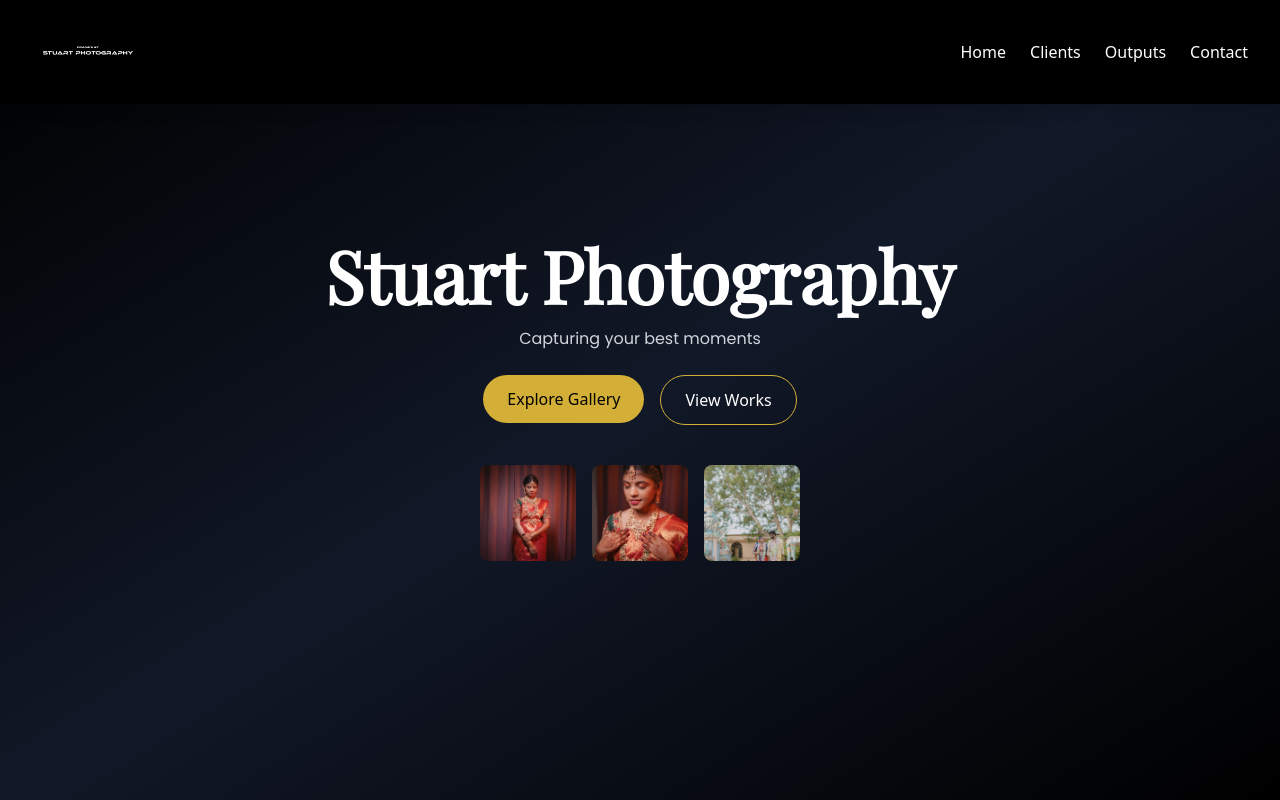
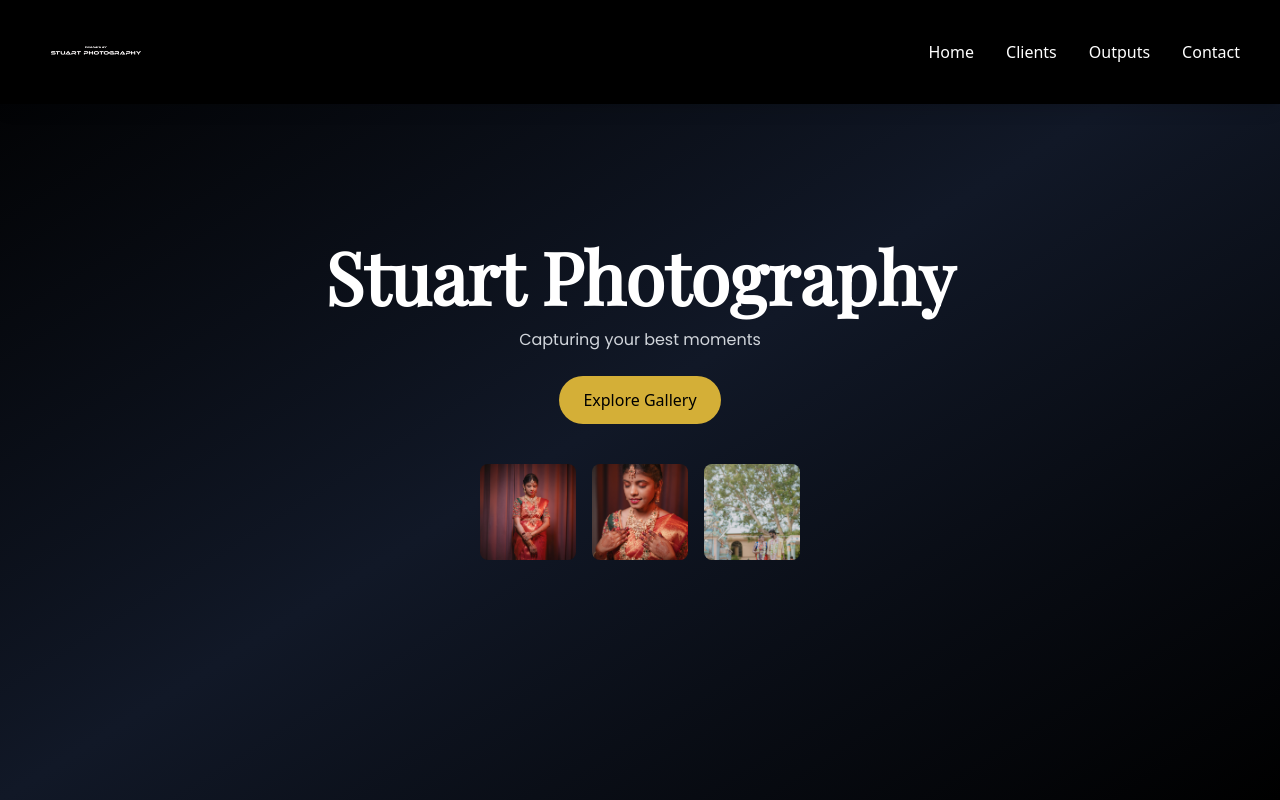
Before and after one commit to anantharjun672001-a11y/StuartPhotography, a React (Vite) app: page / in a window 1280 px wide. Built offline with nearby package versions, Linux system fonts and the light colour scheme.

Commit message:
navbar designed as mobile responsive then youtube link added in contact,footer page then removed view works option because the client said

```diff
--- a/src/components/Footer.jsx
+++ b/src/components/Footer.jsx
@@ -1,4 +1,4 @@
-import { FaInstagram, FaWhatsapp, FaEnvelope } from "react-icons/fa";
+import { FaInstagram, FaWhatsapp, FaEnvelope , FaYoutube } from "react-icons/fa";
 
 const Footer = () => {
   return (
@@ -46,6 +46,16 @@ const Footer = () => {
           <FaEnvelope className="text-[#D4AF37]" />
         </a>
 
+        {/* YouTube */}
+        <a
+          href="https://youtube.com/@stuartphotographystudio?si=yY2Y1wOmNAAmcRFk"
+          target="_blank"
+          rel="noopener noreferrer"
+          className="hover:scale-110 transition"
+        >
+          <FaYoutube className="text-red-500" />
+        </a>
+
       </div>
 
       {/* DETAILS */}
--- a/src/components/Navbar.jsx
+++ b/src/components/Navbar.jsx
@@ -3,9 +3,10 @@ import { useLocation } from "react-router-dom";
 
 const Navbar = () => {
   const [scrolled, setScrolled] = useState(false);
+  const [menuOpen, setMenuOpen] = useState(false);
   const location = useLocation();
 
-  const isLanding = location.pathname === "/landing"; // landing check
+  const isLanding = location.pathname === "/landing";
 
   useEffect(() => {
     const handleScroll = () => {
@@ -18,7 +19,7 @@ const Navbar = () => {
 
   return (
     <div
-      className={`fixed w-full top-0 z-50 px-8 py-10 flex justify-between items-center transition duration-300
+      className={`fixed w-full top-0 z-50 px-6 md:px-10 py-10 flex justify-between items-center transition duration-300
 
       ${
         isLanding
@@ -27,17 +28,35 @@ const Navbar = () => {
             : "bg-transparent"
           : "bg-black shadow-lg"
       }
-
       `}
     >
-      <img src="/images/logo_white.png" className="w-28" />
+      {/* Logo */}
+      <img src="/images/logo_white.png" className="w-24 md:w-28" />
 
-      <div className="hidden md:flex gap-6 text-white">
-        <a href="/landing">Home</a>
-        <a href="/clients">Clients</a>
-        <a href="/outputs">Outputs</a>
-        <a href="/contact">Contact</a>
+      {/* Desktop Menu */}
+      <div className="hidden md:flex gap-8 text-white font-medium">
+        <a href="/landing" className="hover:text-gray-300 transition">Home</a>
+        <a href="/clients" className="hover:text-gray-300 transition">Clients</a>
+        <a href="/outputs" className="hover:text-gray-300 transition">Outputs</a>
+        <a href="/contact" className="hover:text-gray-300 transition">Contact</a>
       </div>
+
+      {/* Mobile Hamburger */}
+      <div className="md:hidden text-white text-2xl cursor-pointer">
+        <button onClick={() => setMenuOpen(!menuOpen)}>
+          ☰
+        </button>
+      </div>
+
+      {/* Mobile Menu */}
+      {menuOpen && (
+        <div className="absolute top-full left-0 w-full bg-black text-white flex flex-col items-center gap-6 py-6 md:hidden shadow-lg">
+          <a href="/landing" onClick={() => setMenuOpen(false)}>Home</a>
+          <a href="/clients" onClick={() => setMenuOpen(false)}>Clients</a>
+          <a href="/outputs" onClick={() => setMenuOpen(false)}>Outputs</a>
+          <a href="/contact" onClick={() => setMenuOpen(false)}>Contact</a>
+        </div>
+      )}
     </div>
   );
 };
--- a/src/pages/Contact.jsx
+++ b/src/pages/Contact.jsx
@@ -1,4 +1,4 @@
-import { FaInstagram, FaWhatsapp, FaEnvelope } from "react-icons/fa";
+import { FaInstagram, FaWhatsapp, FaEnvelope, FaYoutube } from "react-icons/fa";
 
 const Contact = () => {
   return (
@@ -32,6 +32,11 @@ const Contact = () => {
             <FaEnvelope className="text-[#D4AF37] hover:scale-125 transition" />
           </a>
 
+          <a href="https://youtube.com/@stuartphotographystudio?si=yY2Y1wOmNAAmcRFk" target="_blank">
+
+          <FaYoutube className="text-red-500 hover:scale-125 transition" />
+        </a>
+
         </div>
 
         {/* BUTTON */}
--- a/src/pages/Home.jsx
+++ b/src/pages/Home.jsx
@@ -37,12 +37,6 @@ const Home = () => {
             Explore Gallery
           </button>
         </Link>
-
-        <Link to="/outputs">
-          <button className="border border-[#D4AF37] px-6 py-3 rounded-full hover:bg-[#D4AF37] hover:text-black transition">
-            View Works
-          </button>
-        </Link>
       </motion.div>
 
       {/* PREVIEW IMAGES */}
```
